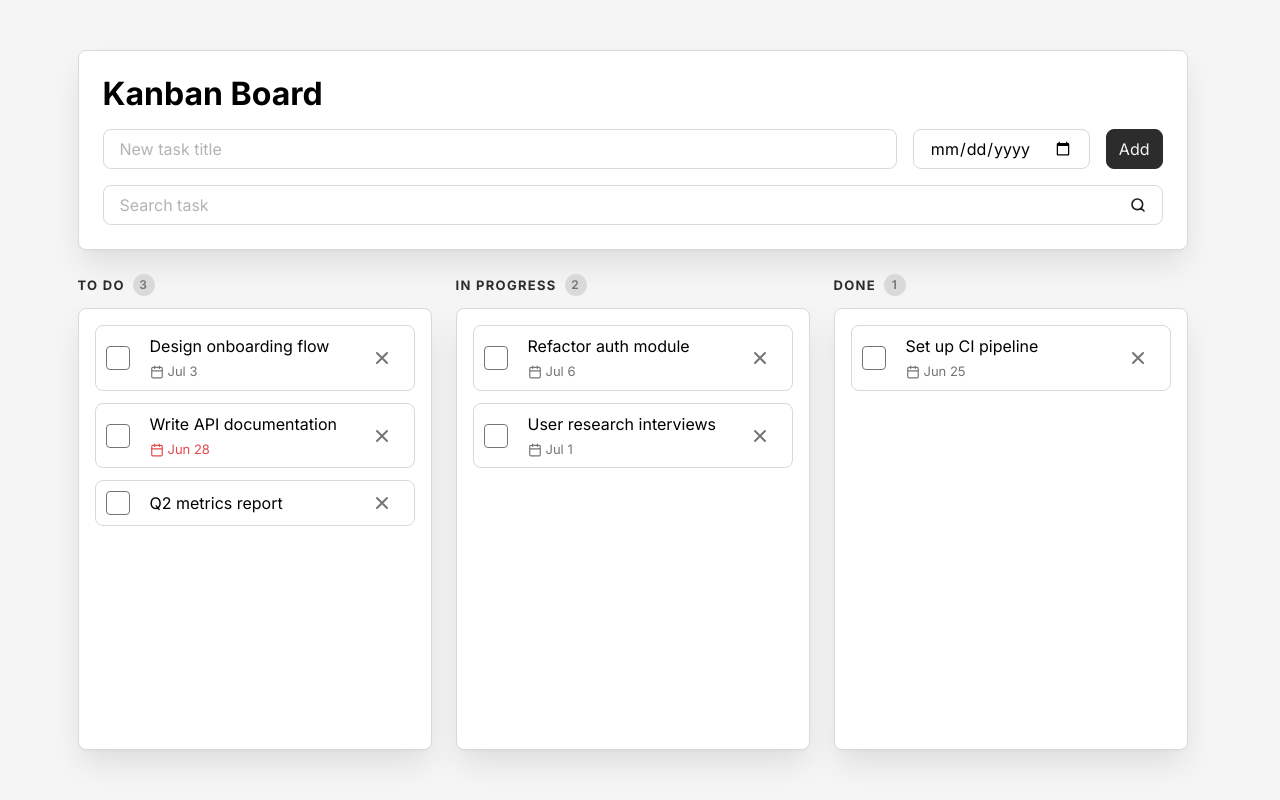
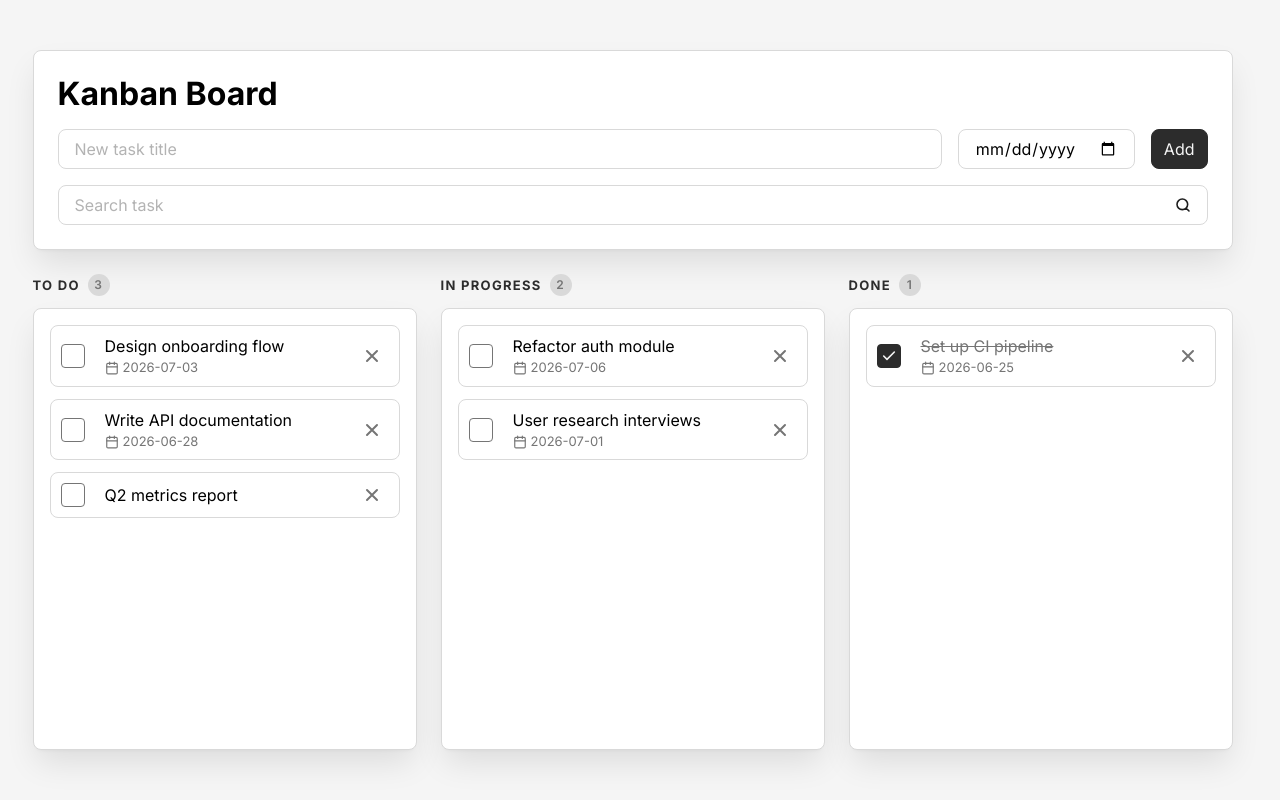
Before and after one commit to LeeHerisson/kanban-board, a React (Vite) app: page / in a window 1280 px wide. Built offline with nearby package versions, Linux system fonts and the light colour scheme.

Commit message:
feat: complete addTask function, and complete real state with real tasks

```diff
--- a/src/components/Board/Board.tsx
+++ b/src/components/Board/Board.tsx
@@ -1,27 +1,41 @@
 import styles from "./Board.module.css";
+import { columns } from "../../constant/columns";
+import type { Task } from "../../types/types";
+
 import Column from "../Column/Column";
 import Card from "../Card/Card";
 
-const Board = () => {
+type BoardProps = {
+  tasks: Task[];
+  onDeleteTaskButtonClick: (id: string) => void;
+};
+
+const Board = (props: BoardProps) => {
+  const { tasks, onDeleteTaskButtonClick } = props;
+
   return (
     <div className={styles.board}>
-      <Column columnName="To Do" tasksCount="3">
-        <Card id="task-1" title="Design onboarding flow" dueDate="Jul 3" />
-        <Card
-          id="task-2"
-          title="Write API documentation"
-          dueDate="Jun 28"
-          isOverdue
-        />
-        <Card id="task-3" title="Q2 metrics report" />
-      </Column>
-      <Column columnName="In Progress" tasksCount="2">
-        <Card id="task-4" title="Refactor auth module" dueDate="Jul 6" />
-        <Card id="task-5" title="User research interviews" dueDate="Jul 1" />
-      </Column>
-      <Column columnName="Done" tasksCount="1">
-        <Card id="task-6" title="Set up CI pipeline" dueDate="Jun 25" />
-      </Column>
+      {columns.map((column) => {
+        const columnTasks = tasks.filter(
+          (task) => task.status === column.status,
+        );
+
+        return (
+          <Column
+            key={column.status}
+            title={column.title}
+            count={columnTasks.length}
+          >
+            {columnTasks.map((task) => (
+              <Card
+                key={task.id}
+                {...task}
+                onDeleteTaskButtonClick={onDeleteTaskButtonClick}
+              />
+            ))}
+          </Column>
+        );
+      })}
     </div>
   );
 };
--- a/src/components/Card/Card.module.css
+++ b/src/components/Card/Card.module.css
@@ -2,7 +2,7 @@
   display: flex;
   align-items: center;
   column-gap: var(--space-3);
-  padding: 0 10px;
+  padding: 0 5px 0 10px;
   border: var(--border);
   border-radius: var(--border-radius);
 
@@ -53,7 +53,6 @@
   flex-direction: column;
   align-items: flex-start;
   flex: 1;
-  row-gap: var(--space-1);
   padding: var(--space-2);
 }
 
--- a/src/components/Card/Card.tsx
+++ b/src/components/Card/Card.tsx
@@ -1,20 +1,43 @@
 import styles from "./Card.module.css";
 
-const Card = (props) => {
-  const { className = "", id, title, dueDate, isOverdue = false } = props;
+type CardProps = {
+  className?: string;
+  id: string;
+  title: string;
+  isDone: boolean;
+  dueDate: string | null;
+  onDeleteTaskButtonClick: (id: string) => void;
+};
+
+const Card = (props: CardProps) => {
+  const {
+    className = "",
+    id,
+    title,
+    dueDate,
+    isDone,
+    onDeleteTaskButtonClick,
+  } = props;
 
   return (
     <li className={`${styles.card} ${className}`}>
-      <input className={styles.cardCheckbox} type="checkbox" id={id} />
+      <input
+        className={styles.cardCheckbox}
+        type="checkbox"
+        id={id}
+        defaultChecked={isDone}
+      />
       <div className={styles.cardBody}>
         <label className={styles.cardLabel} htmlFor={id}>
           {title}
         </label>
         {dueDate && (
           <p
-            className={`${styles.cardDate} ${
+            className={
+              `${styles.cardDate} ` /* ${
               isOverdue ? styles.cardDateOverdue : ""
-            }`}
+            }*/
+            }
           >
             <svg
               width="14"
@@ -38,6 +61,7 @@ const Card = (props) => {
         className={styles.cardDeleteButton}
         aria-label="Delete"
         title="Delete"
+        onClick={() => onDeleteTaskButtonClick(id)}
       >
         <svg
           width="20"
--- a/src/components/Column/Column.tsx
+++ b/src/components/Column/Column.tsx
@@ -1,12 +1,18 @@
 import styles from "./Column.module.css";
 
-const Column = (props) => {
-  const { tasksCount, columnName, children } = props;
+type ColumnProps = {
+  count: number;
+  title: string;
+  children: React.ReactNode;
+};
+
+const Column = (props: ColumnProps) => {
+  const { count, title, children } = props;
 
   return (
     <div className={styles.column}>
       <div className={styles.columnInfo}>
-        {columnName} <span className={styles.tasksCount}>{tasksCount}</span>
+        {title} <span className={styles.tasksCount}>{count}</span>
       </div>
 
       <ul className={styles.cardList}>{children}</ul>
--- a/src/components/Kanban/Kanban.module.css
+++ b/src/components/Kanban/Kanban.module.css
@@ -2,6 +2,6 @@
   display: flex;
   flex-direction: column;
   flex: 1;
-  min-width: 1110px;
+  min-width: 1200px;
   row-gap: var(--space-5);
 }
--- a/src/components/Kanban/Kanban.tsx
+++ b/src/components/Kanban/Kanban.tsx
@@ -1,12 +1,82 @@
 import styles from "./Kanban.module.css";
+import type { Task } from "../../types/types";
+import { useState } from "react";
+
 import Board from "../Board/Board";
 import Toolbar from "../Toolbar/Toolbar";
 
 const Kanban = () => {
+  const [tasks, setTasks] = useState<Task[]>([
+    {
+      id: "task-1",
+      title: "Design onboarding flow",
+      dueDate: "2026-07-03",
+      status: "todo",
+      isDone: false,
+    },
+    {
+      id: "task-2",
+      title: "Write API documentation",
+      dueDate: "2026-06-28",
+      status: "todo",
+      isDone: false,
+    },
+    {
+      id: "task-3",
+      title: "Q2 metrics report",
+      dueDate: null,
+      status: "todo",
+      isDone: false,
+    },
+    {
+      id: "task-4",
+      title: "Refactor auth module",
+      dueDate: "2026-07-06",
+      status: "in-progress",
+      isDone: false,
+    },
+    {
+      id: "task-5",
+      title: "User research interviews",
+      dueDate: "2026-07-01",
+      status: "in-progress",
+      isDone: false,
+    },
+    {
+      id: "task-6",
+      title: "Set up CI pipeline",
+      dueDate: "2026-06-25",
+      status: "done",
+      isDone: true,
+    },
+  ]);
+  const [newTaskTitle, setNewTaskTitle] = useState("");
+
+  const addTask = () => {
+    const newTask: Task = {
+      id: crypto?.randomUUID() ?? Date.now().toString(),
+      title: newTaskTitle,
+      isDone: false,
+      dueDate: "2026-07-07",
+      status: "todo",
+    };
+
+    setTasks([...tasks, newTask]);
+    setNewTaskTitle("");
+  };
+
+  const deleteTask = (taskId: string) => {
+    setTasks(tasks.filter((task) => task.id !== taskId));
+  };
+
   return (
     <div className={styles.kanban}>
-      <Toolbar />
-      <Board />
+      <Toolbar
+        addTask={addTask}
+        newTaskTitle={newTaskTitle}
+        setNewTaskTitle={setNewTaskTitle}
+      />
+      <Board tasks={tasks} onDeleteTaskButtonClick={deleteTask} />
     </div>
   );
 };
--- a/src/components/Toolbar/AddTaskForm/AddTaskForm.tsx
+++ b/src/components/Toolbar/AddTaskForm/AddTaskForm.tsx
@@ -2,20 +2,38 @@ import styles from "./AddTaskForm.module.css";
 import Button from "../../ui/Button/Button";
 import Field from "../../ui/Field/Field";
 
-const AddTaskForm = () => {
+type AddTaskFormProps = {
+  addTask: () => void;
+  newTaskTitle: string;
+  setNewTaskTitle: React.Dispatch<React.SetStateAction<string>>;
+};
+
+const AddTaskForm = (props: AddTaskFormProps) => {
+  const { addTask, newTaskTitle, setNewTaskTitle } = props;
+
   const onSubmit = (event: React.FormEvent<HTMLFormElement>) => {
     event.preventDefault();
+    addTask();
   };
 
   return (
     <form className={styles.form} onSubmit={onSubmit}>
-      <Field className={styles.field} id="new-task" label="New task title" />
+      <Field
+        className={styles.field}
+        id="new-task"
+        label="New task title"
+        value={newTaskTitle}
+        onChange={(event: React.ChangeEvent<HTMLInputElement>) =>
+          setNewTaskTitle(event.target.value)
+        }
+      />
       <Field
         className={styles.date}
         labelClassName="visually-hidden"
         id="choose-date"
         label="Choose date"
         type="date"
+        value=""
       />
 
       <Button type="submit">Add</Button>
--- a/src/components/Toolbar/Toolbar.tsx
+++ b/src/components/Toolbar/Toolbar.tsx
@@ -2,11 +2,23 @@ import styles from "./Toolbar.module.css";
 import AddTaskForm from "./AddTaskForm/AddTaskForm";
 import SearchTaskForm from "./SearchTaskForm/SearchTaskForm";
 
-const Toolbar = () => {
+type ToolbarProps = {
+  addTask: () => void;
+  newTaskTitle: string;
+  setNewTaskTitle: React.Dispatch<React.SetStateAction<string>>;
+};
+
+const Toolbar = (props: ToolbarProps) => {
+  const { addTask, newTaskTitle, setNewTaskTitle } = props;
+
   return (
     <div className={styles.toolbar}>
       <h1 className={styles.title}>Kanban Board</h1>
-      <AddTaskForm />
+      <AddTaskForm
+        addTask={addTask}
+        newTaskTitle={newTaskTitle}
+        setNewTaskTitle={setNewTaskTitle}
+      />
       <SearchTaskForm />
     </div>
   );
--- a/src/components/ui/Field/Field.tsx
+++ b/src/components/ui/Field/Field.tsx
@@ -6,6 +6,8 @@ type FieldProps = {
   id?: string;
   type?: "text" | "date" | "search";
   label: string;
+  value?: string;
+  onChange?: React.FormEventHandler<HTMLInputElement>;
 };
 
 const Field = (props: FieldProps) => {
@@ -15,6 +17,8 @@ const Field = (props: FieldProps) => {
     id,
     type = "text",
     label,
+    value,
+    onChange,
   } = props;
 
   return (
@@ -26,6 +30,8 @@ const Field = (props: FieldProps) => {
         className={styles.input}
         type={type}
         id={id}
+        value={value}
+        onChange={onChange}
         placeholder=" "
         autoComplete="off"
       />
--- /dev/null
+++ b/src/constant/columns.ts
@@ -0,0 +1,7 @@
+import type { Column } from "../types/types";
+
+export const columns: Column[] = [
+  { status: "todo", title: "To Do" },
+  { status: "in-progress", title: "In Progress" },
+  { status: "done", title: "Done" },
+];
--- /dev/null
+++ b/src/types/types.ts
@@ -0,0 +1,14 @@
+export type TaskStatus = "todo" | "in-progress" | "done";
+
+export interface Task {
+  id: string;
+  title: string;
+  isDone: boolean;
+  dueDate: string | null;
+  status: TaskStatus;
+}
+
+export interface Column {
+  status: TaskStatus;
+  title: string;
+}
```
